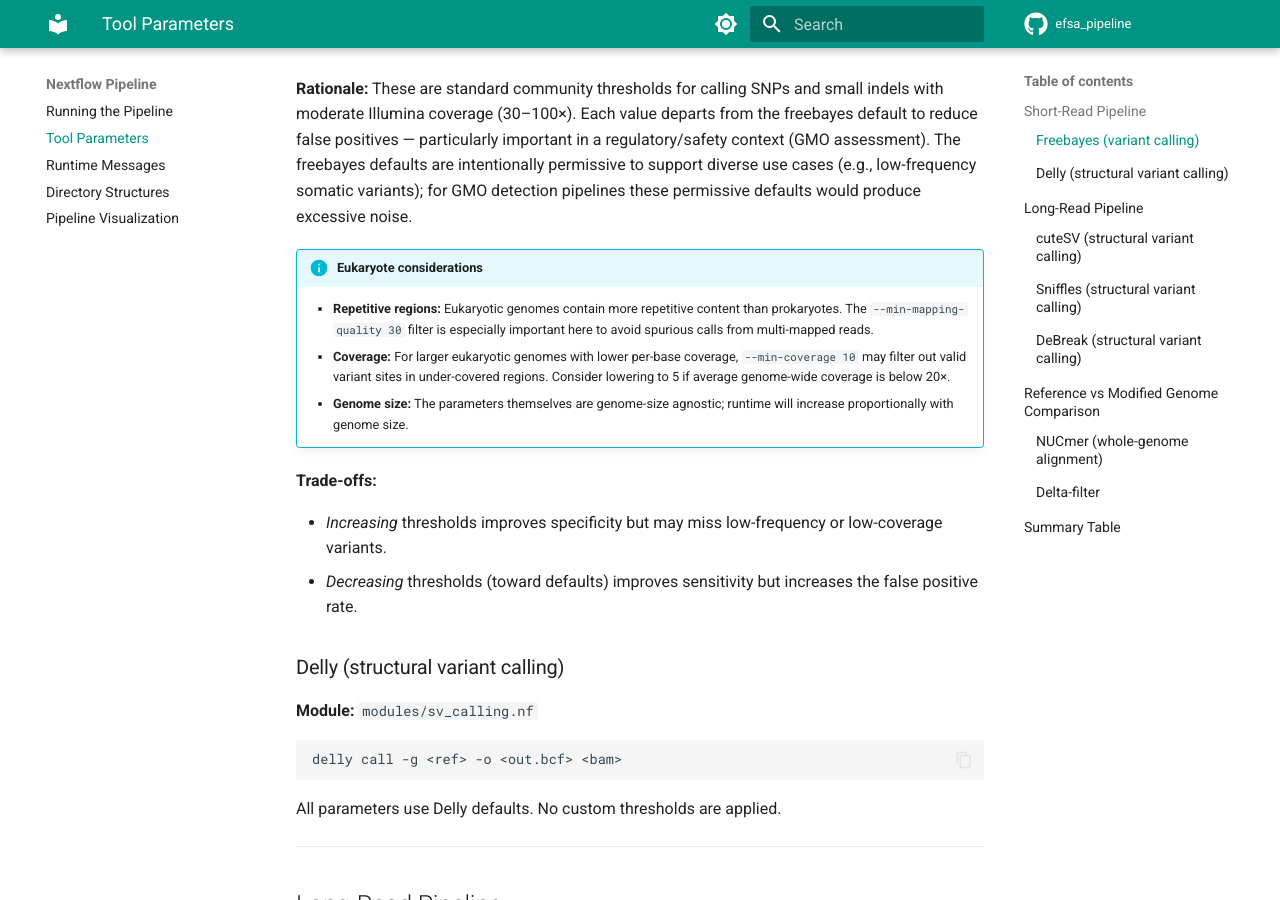
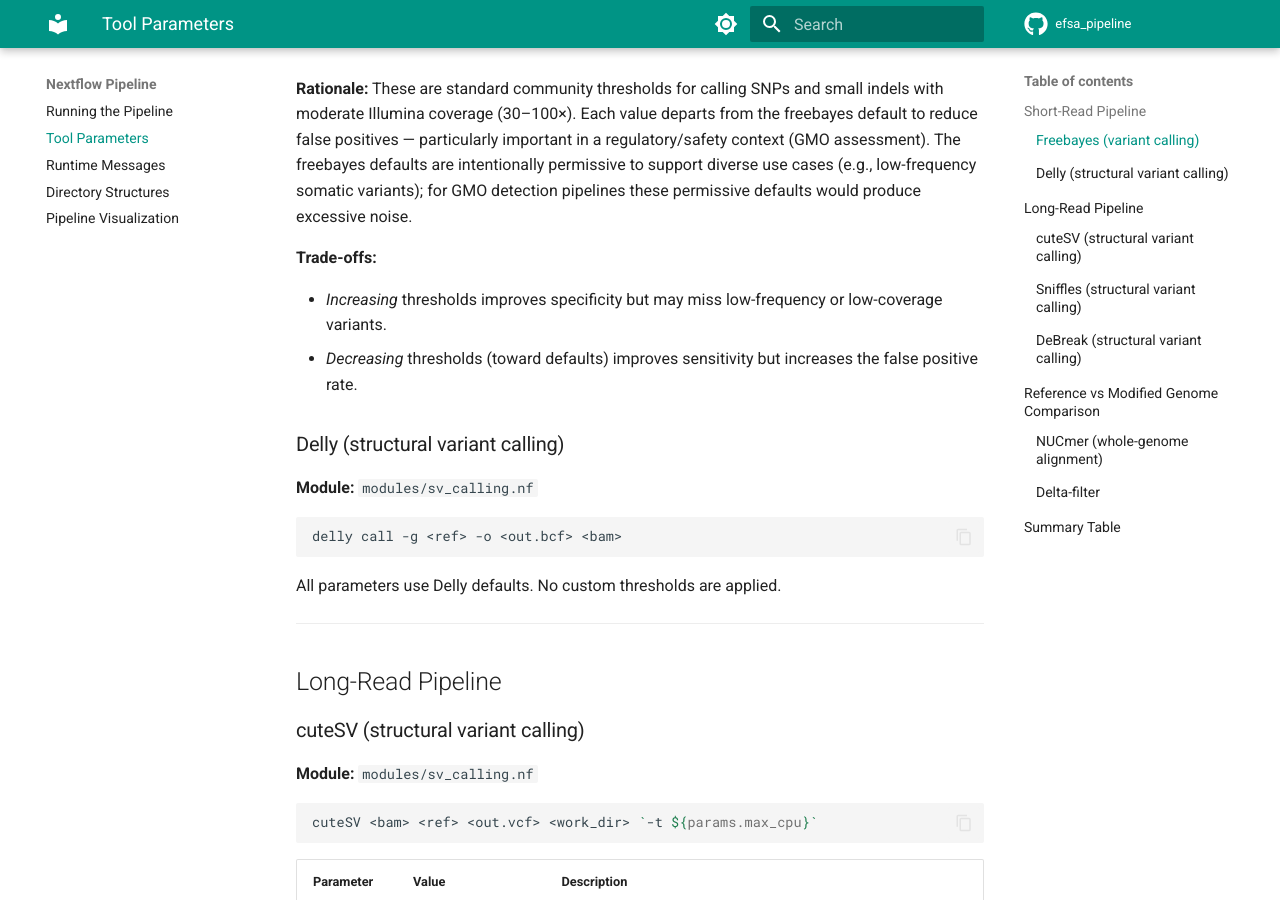
Before and after one commit to denisHanch/efsa_pipeline, an MkDocs documentation site: the page built from docs/nextflow/tool-parameters.md, in a window 1280 px wide and 900 px high, scrolled down 1082 px. Built offline with MkDocs 1.6.1 and Material for MkDocs 9.7.7, drawn with Linux system fonts in a browser that asks for light colours; comment, search, counter and statistics services are not loaded.

Commit message:
EFSA-222: final readme fix

```diff
--- a/docs/nextflow/tool-parameters.md
+++ b/docs/nextflow/tool-parameters.md
@@ -22,12 +22,6 @@ freebayes -f <ref> --min-coverage 10 --min-base-quality 20 --min-mapping-quality
 | `--min-alternate-count` | 3 | 2 | Minimum number of reads supporting the alternate allele. Slightly stricter than the default (2), providing an additional guard against sequencing-error-driven false positives. |
 
 **Rationale:** These are standard community thresholds for calling SNPs and small indels with moderate Illumina coverage (30–100×). Each value departs from the freebayes default to reduce false positives — particularly important in a regulatory/safety context (GMO assessment). The freebayes defaults are intentionally permissive to support diverse use cases (e.g., low-frequency somatic variants); for GMO detection pipelines these permissive defaults would produce excessive noise.
-
-
-!!! info "Eukaryote considerations"
-    - **Repetitive regions:** Eukaryotic genomes contain more repetitive content than prokaryotes. The `--min-mapping-quality 30` filter is especially important here to avoid spurious calls from multi-mapped reads.
-    - **Coverage:** For larger eukaryotic genomes with lower per-base coverage, `--min-coverage 10` may filter out valid variant sites in under-covered regions. Consider lowering to 5 if average genome-wide coverage is below 20×.
-    - **Genome size:** The parameters themselves are genome-size agnostic; runtime will increase proportionally with genome size.
 
 **Trade-offs:**
 
```
